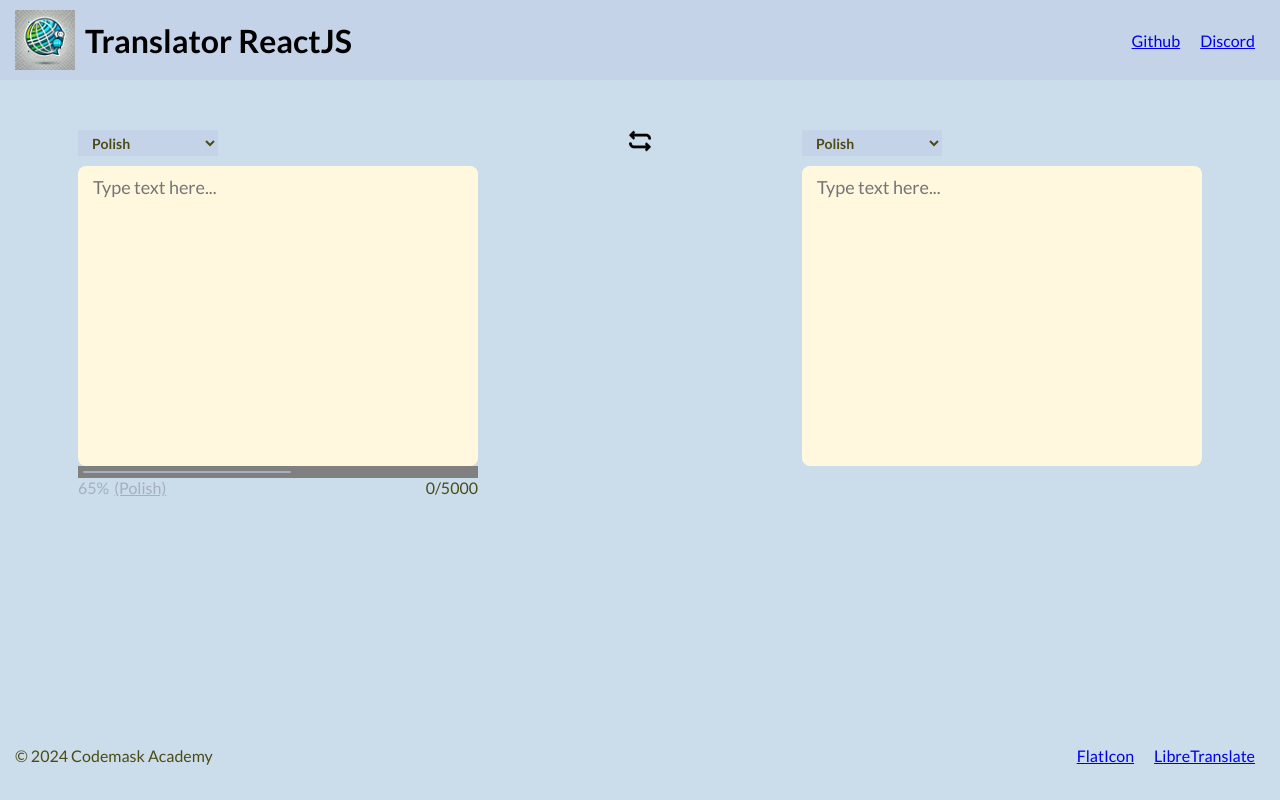
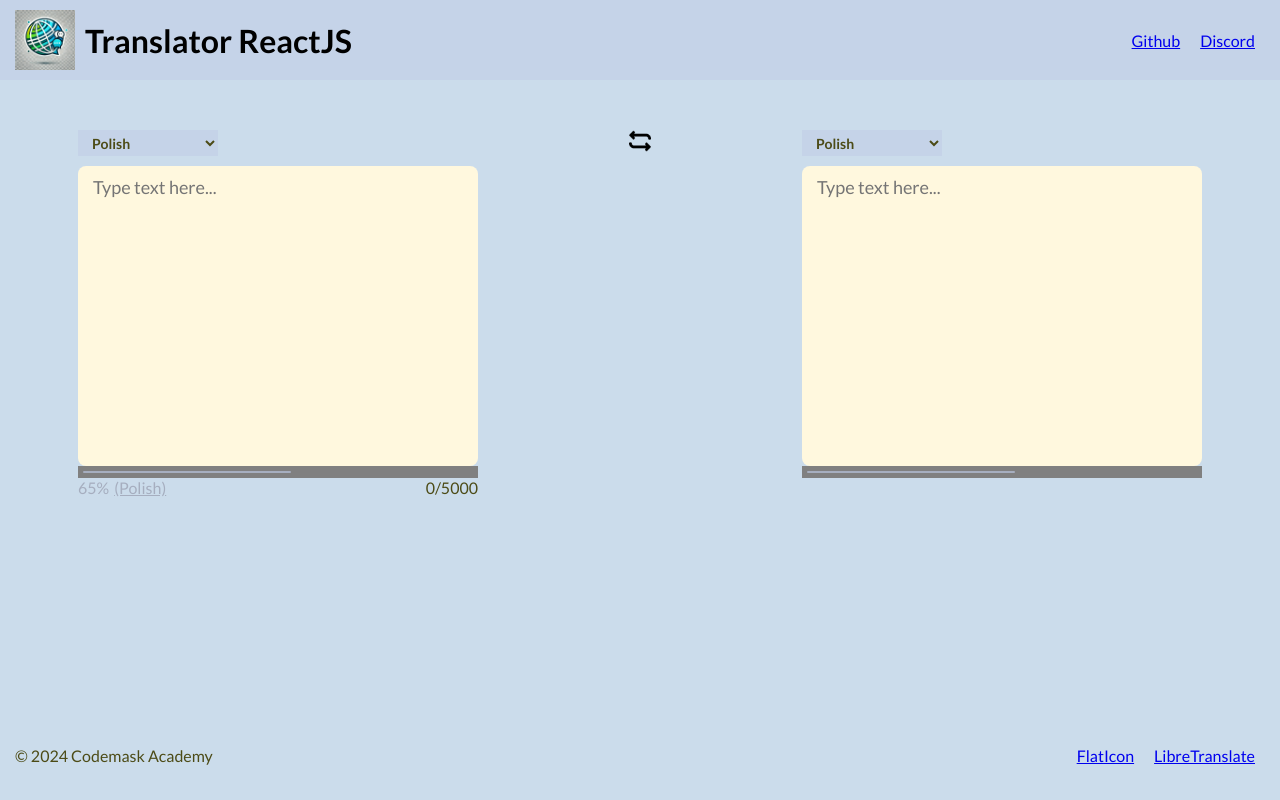
Before and after one commit to KrzysztofWazydrag/Vite-translator, a React (Vite) app: page / in a window 1280 px wide. Built offline with nearby package versions, Linux system fonts and the light colour scheme.

Commit message:
Loader added to second container

```diff
--- a/src/features/translator/TranslatorScreen.tsx
+++ b/src/features/translator/TranslatorScreen.tsx
@@ -22,6 +22,9 @@ export const TranslatorScreen: React.FunctionComponent = () => (
             <InputContainer>
                 <SelectLanguage />
                 <TextInput />
+                <LoaderContainer>
+                    <Loader />
+                </LoaderContainer>
             </InputContainer>
         </TranslatorContainer>
     </Container>
```
